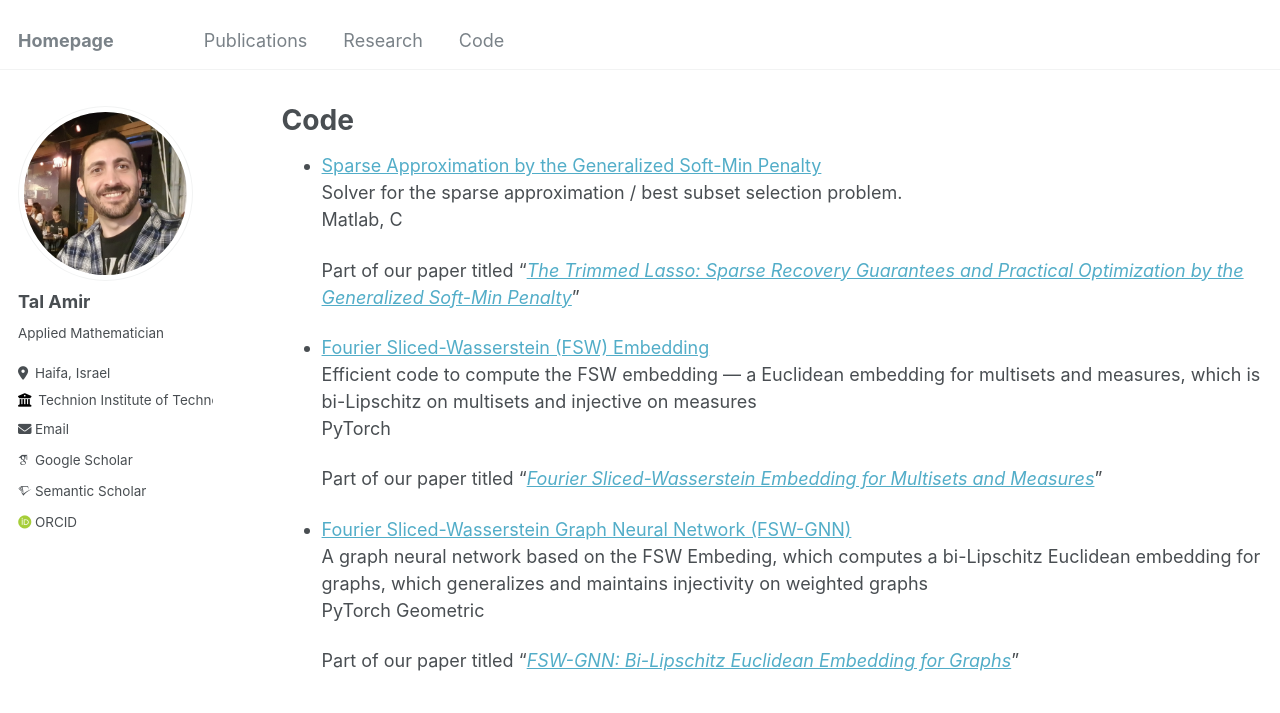
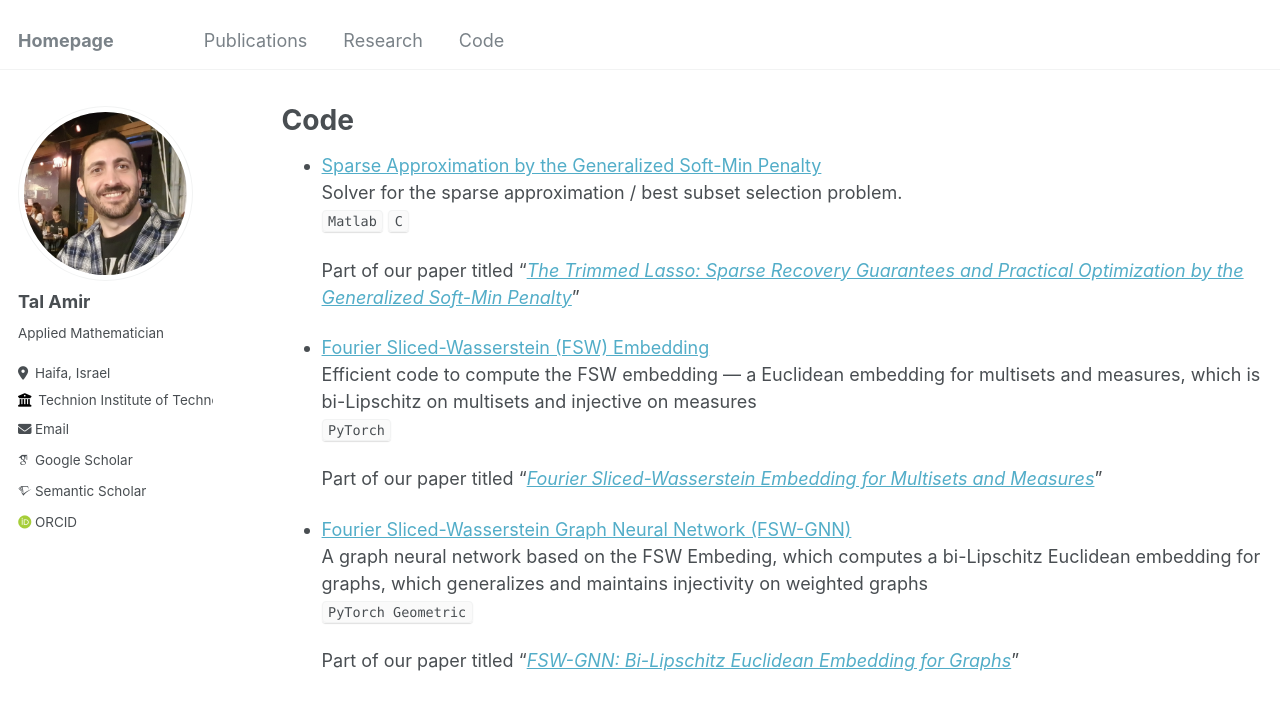
Before and after one commit to tal-amir/tal-amir.github.io, a Jekyll site: the page built from _pages/code.md, in a window 1280 px wide and 1041 px high. Shown: the top 713 px of the window. Built offline with Jekyll 4.4.1, drawn with Linux system fonts in a browser that asks for light colours; some web fonts are replaced.

Commit message:
Update code.md

```diff
--- a/_pages/code.md
+++ b/_pages/code.md
@@ -9,19 +9,19 @@ author_profile: true
 
 - [Sparse Approximation by the Generalized Soft-Min Penalty](https://github.com/tal-amir/sparse-approximation-gsm)
   Solver for the sparse approximation / best subset selection problem.
-  Matlab, C
+  `Matlab` `C`
 
   Part of our paper titled "[*The Trimmed Lasso: Sparse Recovery Guarantees and Practical Optimization by the Generalized Soft-Min Penalty*](https://tal-amir.github.io/publication/2021-09%20The%20Trimmed%20Lasso)"
 
 - [Fourier Sliced-Wasserstein (FSW) Embedding](https://tal-amir.github.io/soon/)
   Efficient code to compute the FSW embedding — a Euclidean embedding for multisets and measures, which is bi-Lipschitz on multisets and injective on measures
-  PyTorch
+  `PyTorch`
 
   Part of our paper titled "[*Fourier Sliced-Wasserstein Embedding for Multisets and Measures*](https://tal-amir.github.io/publication/2024-05%20Fourier%20Sliced-Wasserstein%20Embedding)"
 
 - [Fourier Sliced-Wasserstein Graph Neural Network (FSW-GNN)](https://tal-amir.github.io/soon/)
   A graph neural network based on the FSW Embeding, which computes a bi-Lipschitz Euclidean embedding for graphs, which generalizes and maintains injectivity on weighted graphs
-  PyTorch Geometric
+  `PyTorch Geometric`
 
   Part of our paper titled "[*FSW-GNN: Bi-Lipschitz Euclidean Embedding for Graphs*](https://tal-amir.github.io/soon/)"
 
```
